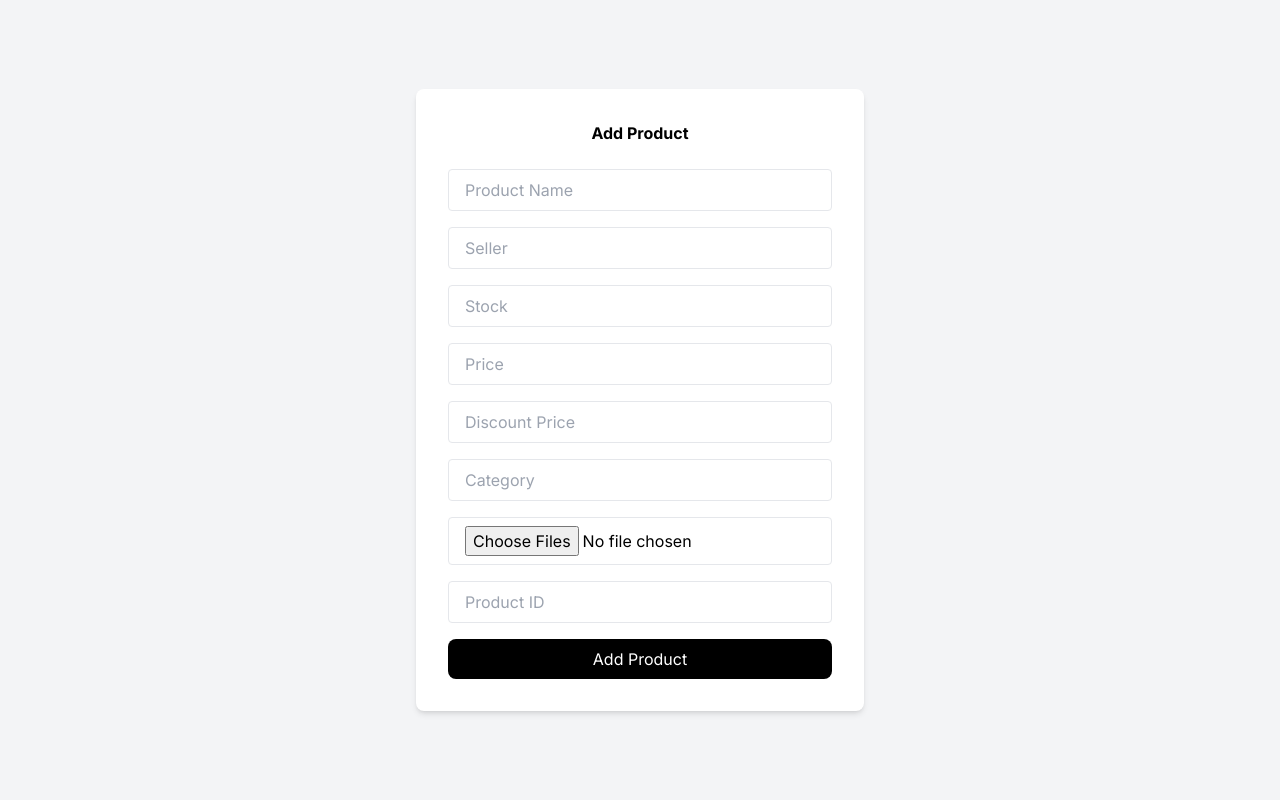
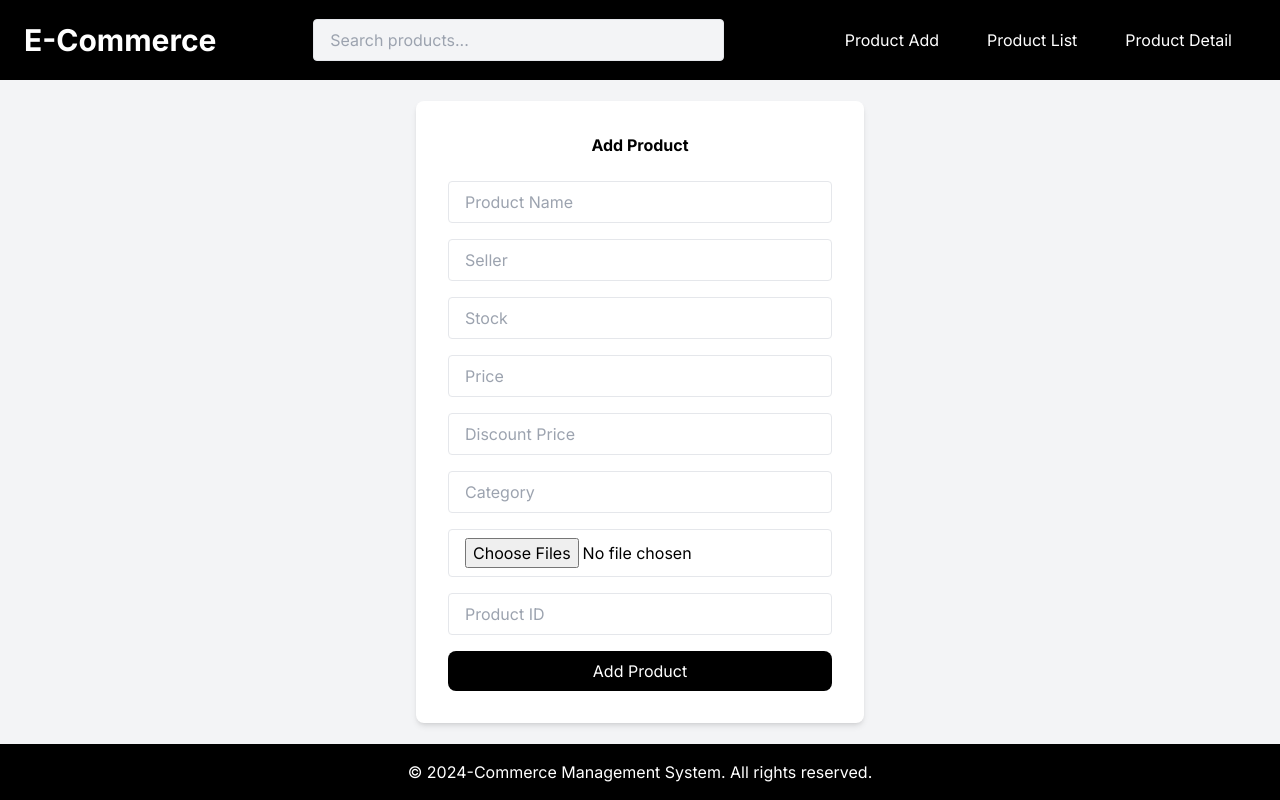
Before and after one commit to Efef-e/intern-e-commerce-management-system, a Next.js app in the folder intern-tasking/: page /productadd in a window 1280 px wide. Built offline with nearby package versions, Linux system fonts and the light colour scheme.

Commit message:
productadd header and footer components added

```diff
--- a/intern-tasking/src/app/productadd/page.tsx
+++ b/intern-tasking/src/app/productadd/page.tsx
@@ -1,6 +1,8 @@
 "use client";
 
 import { useState } from "react";
+import Header from "../header/page";
+import Footer from "../footer/page";
 
 export default function AddProduct() {
   const [product, setProduct] = useState({
@@ -69,12 +71,18 @@ export default function AddProduct() {
   };
 
   return (
-    <div className="flex items-center justify-center min-h-screen bg-gray-100">
+    <div className="flex flex-col min-h-screen bg-gray-100">
+      <Header />
+
+      <main className="flex-grow flex items-center justify-center">
         <div className="bg-white p-8 rounded-lg shadow-md w-full max-w-md">
           <h1 className="text-black text-2x1 font-bold mb-6 text-center">
             Add Product
           </h1>
-        <form onSubmit={handleSubmit} className="space-y-4">
+          <form
+            onSubmit={handleSubmit}
+            className="space-y-4"
+          >
             <input
               type="text"
               name="name"
@@ -154,6 +162,8 @@ export default function AddProduct() {
             </button>
           </form>
         </div>
+      </main>
+      <Footer />
     </div>
   );
 }
```
Lines whose indentation alone changed are shown as unchanged.
